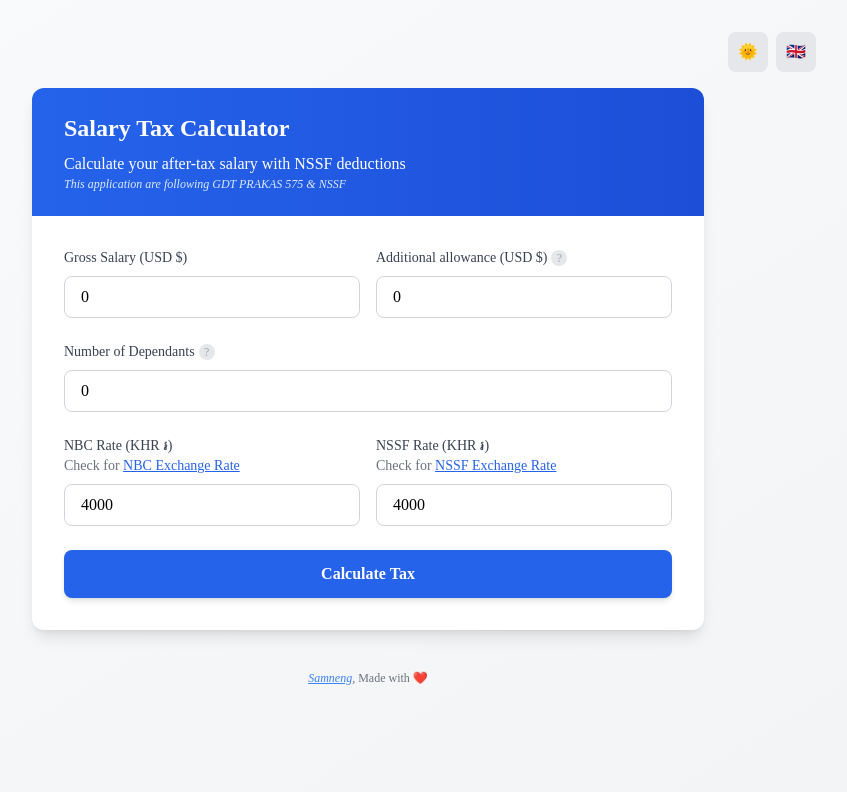
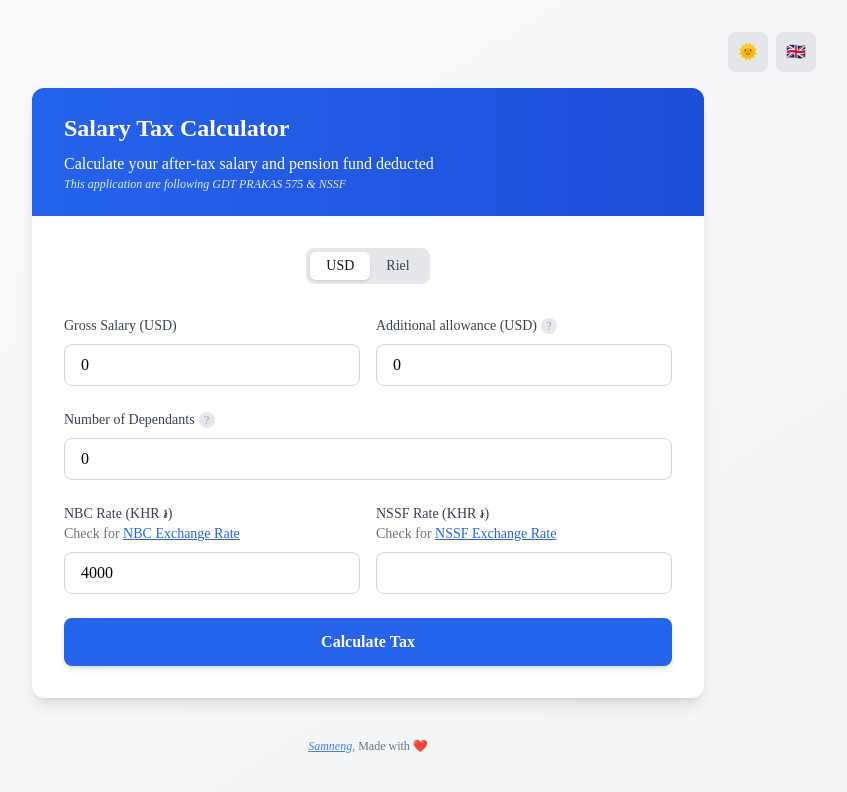
Before and after one commit to samneng/salary-tax-calculate, a Next.js app: page / in a window 1280 px wide. Shown: the top 792 px of the page, without its empty margins (272-1119 px from the left). Built offline with nearby package versions, Linux system fonts and the light colour scheme; a web font is replaced by a local one.

Commit message:
support calculate for Khmer currency

```diff
--- /dev/null
+++ b/src/components/CurrencyToggle.tsx
@@ -0,0 +1,37 @@
+'use client'
+
+import { useLanguage } from './LanguageProvider';
+interface CurrencyToggleProps {
+  currency: string;
+  setCurrency: (currency: string) => void;
+}
+
+export function CurrencyToggle({ currency, setCurrency }: CurrencyToggleProps) {
+  const { t } = useLanguage();
+  return (
+    <div className="flex items-center space-x-3">
+      <div className="flex bg-gray-200 dark:bg-gray-700 rounded-lg p-1">
+        <button
+          onClick={() => setCurrency('USD')}
+          className={`px-4 py-1 rounded-md text-sm font-medium transition-colors duration-200 ${
+            currency === 'USD'
+              ? 'bg-white dark:bg-gray-600 text-gray-900 dark:text-white shadow'
+              : 'text-gray-700 dark:text-gray-300 hover:text-gray-900 dark:hover:text-white'
+          }`}
+        >
+          {t('usd')}
+        </button>
+        <button
+          onClick={() => setCurrency('RIEL')}
+          className={`px-4 py-1 rounded-md text-sm font-medium transition-colors duration-200 ${
+            currency === 'RIEL'
+              ? 'bg-white dark:bg-gray-600 text-gray-900 dark:text-white shadow'
+              : 'text-gray-700 dark:text-gray-300 hover:text-gray-900 dark:hover:text-white'
+          }`}
+        >
+          {t('riel')}
+        </button>
+      </div>
+    </div>
+  );
+}
--- a/src/components/InputField.tsx
+++ b/src/components/InputField.tsx
@@ -9,9 +9,10 @@ interface InputFieldProps {
   step?: string;
   detail?: ReactNode;
   tooltip?: string;
+  disabled?: boolean
 }
 
-export default function InputField({ label, type, register, error, step, detail, tooltip }: InputFieldProps) {
+export default function InputField({ label, type, register, error, step, detail, tooltip, disabled }: InputFieldProps) {
   return (
     <div>
       <label className="block text-sm font-medium text-gray-700 dark:text-gray-300">
@@ -25,6 +26,7 @@ export default function InputField({ label, type, register, error, step, detail,
         type={type}
         step={step}
         {...register}
+        disabled={disabled}
         className="w-full px-4 py-2 mt-2 rounded-lg border border-gray-300 focus:ring-2 focus:ring-blue-500 focus:border-blue-500 transition-colors duration-200"
       />
       {error && (
--- a/src/components/LanguageProvider.tsx
+++ b/src/components/LanguageProvider.tsx
@@ -13,37 +13,47 @@ interface LanguageContextType {
 const translations = {
   en: {
     'title': 'Salary Tax Calculator',
-    'subtitle': 'Calculate your after-tax salary with NSSF deductions',
+    'subtitle': 'Calculate your after-tax salary and pension fund deducted',
     'note': 'This application are following',
     'prakas': 'GDT PRAKAS 575',
-    'grossSalary': 'Gross Salary (USD $)',
-    'otherIncome': 'Additional allowance (USD $)',
+    'grossSalary': 'Gross Salary',
+    'otherIncome': 'Additional allowance',
+    'otherIncomesTooltip': 'Any additional income you receive apart from your salary. (Ex: Bonus, OT, Commission, etc.)',
     'dependants': 'Number of Dependants',
     'dependantsTooltip': 'Number of people who rely on your income for financial support. (Ex: Your wife and your child)',
     'exchangeRate': 'NBC Rate (KHR ៛)',
     'nffsRate': 'NSSF Rate  (KHR ៛)',
     'calculate': 'Calculate Tax',
     'result': 'Calculation Result',
-    'incomeTax': 'Income Tax',
+    'incomeTax': 'Salary Tax',
     'nssfDeduce': 'Pension fund',
-    'afterTax': 'Your Take Home Salary'
+    'afterTax': 'Your Take Home Salary',
+    'currency': 'Currency',
+    'usd': 'USD',
+    'riel': 'Riel',
+    'taxRate': 'Tax Rate'
   },
   km: {
-    'title': 'កម្មវិធីគណនាពន្ធប្រាក់ខែ',
-    'subtitle': 'គណនាប្រាក់ខែរបស់អ្នកបន្ទាប់ពីកាត់ពន្ធ និងអ្នកនៅក្នុងបន្ទុក',
+    'title': 'កម្មវិធីគណនាពន្ធលើប្រាក់បៀវត្ស',
+    'subtitle': 'គណនាប្រាក់បៀវត្សរបស់អ្នកបន្ទាប់ពីការកាត់ពន្ធ និងការកាត់លើមូលនិធិសោធន',
     'note': 'កម្មវិធីនេះគណនាដោយផ្អែកលើ',
     'prakas': 'ការប្រកាសលេខ ៥៧៥ របស់អគ្គនាយកដ្ឋានពន្ធដារ',
-    'grossSalary': 'ប្រាក់បៀវត្ស (ដុល្លា $)',
-    'otherIncome': 'ចំណូលបន្ថែមផ្សេងៗ (ដុល្លា $)',
+    'grossSalary': 'ប្រាក់បៀវត្ស',
+    'otherIncome': 'ចំណូលបន្ថែមផ្សេងៗ',
+    'otherIncomesTooltip': 'ប្រាក់ចំណូលបន្ថែមណាមួយដែលអ្នកទទួលបានក្រៅពីប្រាក់ខែរបស់អ្នក។ ឧទាហរណ៍៖ ប្រាក់រង្វាន់, ប្រាក់ថែមម៉ោង ឬប្រាក់អត្ថប្រយោជន៍ផ្សេងៗ។ល។',
     'dependants': 'ចំនួនអ្នកនៅក្នុងបន្ទុក',
     'dependantsTooltip': 'ចំនួនមនុស្សដែលពឹងផ្អែកលើប្រាក់ចំណូលរបស់អ្នកសម្រាប់ការគាំទ្រហិរញ្ញវត្ថុ (ឧទាហរណ៍៖ ប្រពន្ធ និងកូនរបស់អ្នក)',
     'exchangeRate': 'អត្រាប្តូរប្រាក់ ធនាគាជាតិ (រៀល ៛)',
     'nffsRate': 'អត្រាប្តូរប្រាក់ ប.ស.ស (រៀល ៛)',
     'calculate': 'គណនាពន្ធ',
     'result': 'លទ្ធផលនៃការគណនា',
-    'incomeTax': 'ប្រាក់ជាប់ពន្ធ',
+    'incomeTax': 'ពន្ធលើប្រាក់បៀវត្ស',
     'nssfDeduce': 'មូលនិធិសោធន',
-    'afterTax': 'ប្រាក់បៀវត្សដែលត្រូវទទួលបាន'
+    'afterTax': 'ប្រាក់បៀវត្សដែលត្រូវទទួលបាន',
+    'currency': 'រូបិយប័ណ្ណ',
+    'usd': 'ដុល្លា',
+    'riel': 'រៀល',
+    'taxRate': 'អត្រាពន្ធ'
   }
 }
 
--- a/src/components/TaxCalculator.tsx
+++ b/src/components/TaxCalculator.tsx
@@ -7,25 +7,35 @@ import { calculateTax } from '@/utils/taxCalculations';
 import { useState } from 'react';
 import InputField from './InputField';
 import { useLanguage } from './LanguageProvider';
+import { CurrencyToggle } from './CurrencyToggle';
 
 const calculatorSchema = z.object({
   grossSalary: z.number().min(0, 'Gross Salary must be a positive number'),
   otherIncome: z.number().min(0, 'Additional allowance must be a positive number'),
   dependants: z.number().min(0, 'Number of dependants must be non-negative'),
   exchangeRate: z.number().positive('NBC rate must be a positive number'),
-  nssfRate: z.number().positive('NSSF rate must be a positive number').optional(),
+  nssfRate: z.preprocess(
+    (val) => {
+      if (val === '' || val === null || val === undefined) return null;
+      const parsed = Number(val);
+      return isNaN(parsed) ? null : parsed;
+    },
+    z.number().positive('NSSF rate must be a positive number').nullable()
+  ),
 });
 
 type CalculatorInputs = z.infer<typeof calculatorSchema>;
 
 export default function TaxCalculator() {
   const [result, setResult] = useState<Array<number> | null>(null);
+  const [currency, setCurrency] = useState<string>('USD');
   const { t } = useLanguage();
 
   const {
     register,
     handleSubmit,
     formState: { errors },
+    reset,
   } = useForm<CalculatorInputs>({
     resolver: zodResolver(calculatorSchema),
     defaultValues: {
@@ -33,7 +43,7 @@ export default function TaxCalculator() {
       otherIncome: 0,
       dependants: 0,
       exchangeRate: 4000,
-      nssfRate: 4000,
+      nssfRate: null,
     },
   });
 
@@ -41,8 +51,23 @@ export default function TaxCalculator() {
     const taxResults = calculateTax({
       ...data,
       nssfRate: data.nssfRate ?? 0,
+      currency: currency,
     });
     setResult(taxResults); // Assuming you want the first result
+  };
+
+  const handleCurrencyChange = (newCurrency: string) => {
+    setCurrency(newCurrency);
+    setResult(null);
+    reset({
+      ...calculatorSchema.parse({
+        grossSalary: 0,
+        otherIncome: 0,
+        dependants: 0,
+        exchangeRate: 4000,
+        nssfRate: null,
+      }),
+    });
   };
 
   return (
@@ -57,10 +82,16 @@ export default function TaxCalculator() {
           </p>
         </div>
 
+        <div className='p-3 pb-0 md:p-8 md:pb-0 space-y-6 flex justify-center'>
+          <CurrencyToggle
+            currency={currency}
+            setCurrency={handleCurrencyChange}
+          />
+        </div>
         <form onSubmit={handleSubmit(onSubmit)} className="p-3 md:p-8 space-y-6">
           <div className="grid grid-cols-1 md:grid-cols-2 gap-4">
             <InputField
-              label={t('grossSalary')}
+              label={`${t('grossSalary')} (${currency})`}
               type="number"
               step="0.01"
               register={register('grossSalary', { valueAsNumber: true })}
@@ -68,12 +99,12 @@ export default function TaxCalculator() {
             />
 
             <InputField
-              label={t('otherIncome')}
+              label={`${t('otherIncome')} (${currency})`}
               type="number"
               step="0.01"
               register={register('otherIncome', { valueAsNumber: true })}
               error={errors.otherIncome?.message}
-              tooltip="Any additional income you receive apart from your salary. (Ex: Bonus, OT, Commission, etc.)"
+              tooltip={t('otherIncomesTooltip')}
             />
           </div>
           <div className="grid grid-cols-1 gap-4">
@@ -90,19 +121,21 @@ export default function TaxCalculator() {
             <InputField
               label={t('exchangeRate')}
               type="number"
-              step="0.01"
+              step="1"
               register={register('exchangeRate', { valueAsNumber: true })}
               error={errors.exchangeRate?.message}
               detail={<span dangerouslySetInnerHTML={{ __html: "Check for <a class='text-blue-600 underline' href='https://www.nbc.gov.kh/english/economic_research/exchange_rate.php' target='_blank' rel='noopener noreferrer'>NBC Exchange Rate</a>" }} />}
+              disabled={currency === 'RIEL'}
             />
 
             <InputField
               label={t('nffsRate')}
               type="number"
-              step="0.01"
+              step="1"
               register={register('nssfRate', { valueAsNumber: true })}
               error={errors.nssfRate?.message}
               detail={<span dangerouslySetInnerHTML={{ __html: `Check for <a class='text-blue-600 underline' href='https://www.nssf.gov.kh/exchange-rate/' target='_blank' rel='noopener noreferrer'>NSSF Exchange Rate</a>` }} />}
+              disabled={currency === 'RIEL'}
             />
           </div>
 
@@ -119,13 +152,16 @@ export default function TaxCalculator() {
             <div className="text-center">
               <h3 className="text-lg font-medium text-gray-900 dark:text-gray-200">{t('result')}</h3>
               <p className="mt-4 text-sm text-gray-500 dark:text-gray-300">
-                {t('incomeTax')}: <span className='font-bold text-gray-900 dark:text-gray-100'>${result[0].toFixed(2)}</span>
+                {t('taxRate')}: <span className='font-bold text-gray-900 dark:text-gray-100'>{result[3]}%</span>
+              </p>
+              <p className="mt-4 text-sm text-gray-500 dark:text-gray-300">
+                {t('incomeTax')}: <span className='font-bold text-gray-900 dark:text-gray-100'>{currency === 'USD' ? '$' : '៛'}{result[0].toFixed(2).replace(/(\d)(?=(\d{3})+(?!\d))/g, '$1,')}</span>
               </p>
               <p className="text-sm text-gray-500 dark:text-gray-300">
-                {t('nssfDeduce')}: <span className='font-bold text-gray-900 dark:text-gray-100'>${result[1].toFixed(2)}</span>
+                {t('nssfDeduce')}: <span className='font-bold text-gray-900 dark:text-gray-100'>{currency === 'USD' ? '$' : '៛'}{result[1].toFixed(2).replace(/(\d)(?=(\d{3})+(?!\d))/g, '$1,')}</span>
               </p>
-              <p className="mt-4 text-3xl font-bold text-blue-600">
-                ${result[2].toFixed(2)}
+              <p className="mt-4 text-3xl font-bold text-blue-600 dark:text-blue-400">
+                {currency === 'USD' ? '$' : '៛'}{result[2].toFixed(2).replace(/(\d)(?=(\d{3})+(?!\d))/g, '$1,')}
               </p>
               <p className="mt-1 text-sm text-gray-500 dark:text-gray-100">{t('afterTax')}</p>
             </div>
--- a/src/components/Tooltip.tsx
+++ b/src/components/Tooltip.tsx
@@ -19,7 +19,7 @@ export default function Tooltip({ text }: TooltipProps) {
       </button>
       {isVisible && (
         <div className="absolute z-10 w-48 px-2 py-1 text-sm text-white bg-gray-900 dark:bg-gray-700 rounded-md shadow-lg -right-24 top-full">
-          <div className="relative">
+          <div className="relative font-normal">
             {text}
           </div>
         </div>
```
Also changed, not shown: src/utils/taxCalculations.ts (+16 -8 lines).
